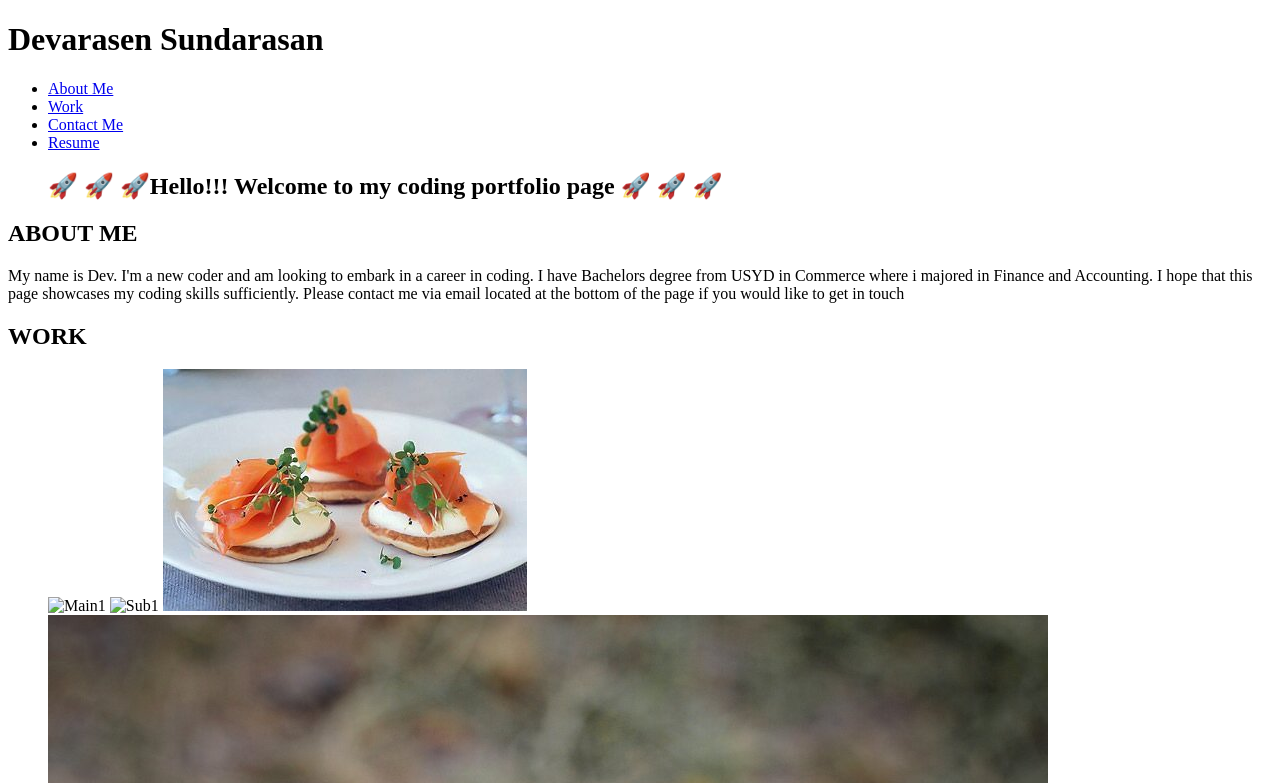
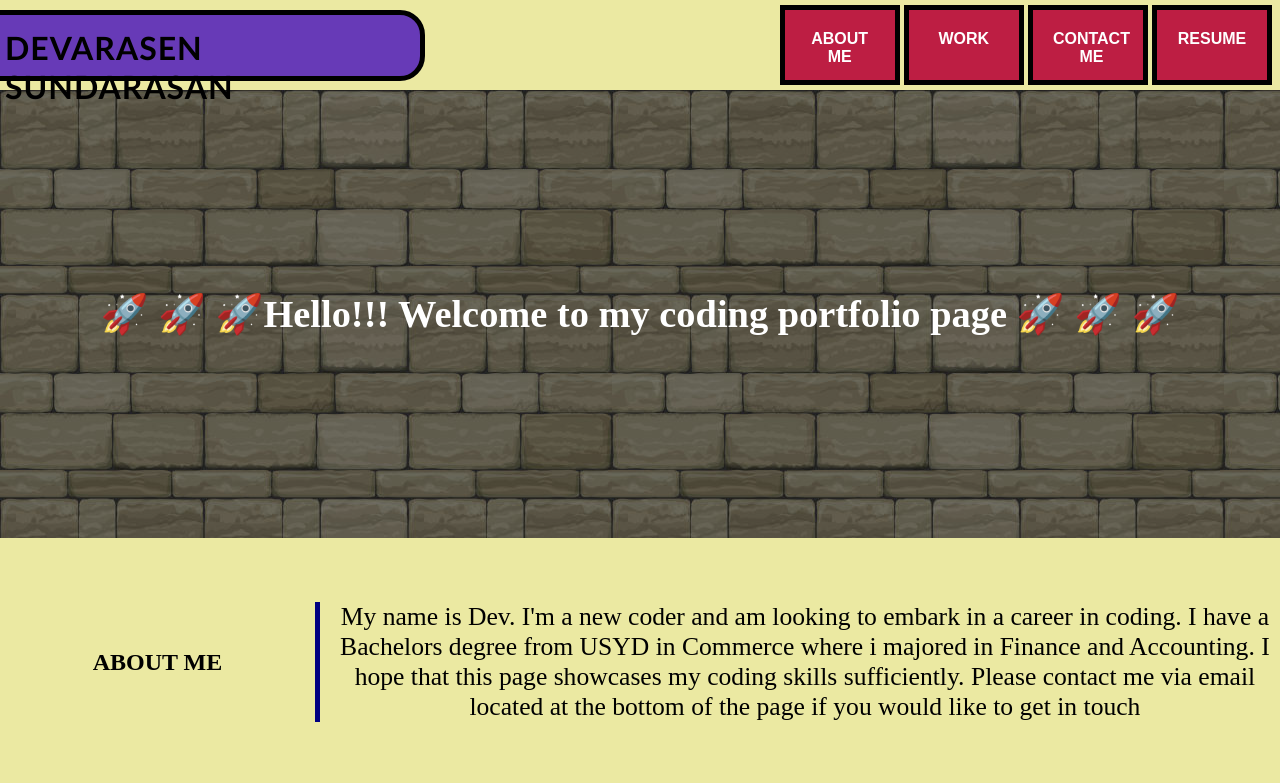
Before and after one commit to Devarasen/module2-challenge-dev, a plain HTML site: page index.html in a window 1280 px wide. Shown: the top 783 px of the page. Drawn offline with Linux system fonts and the light colour scheme.

Commit message:
CSS added

```diff
--- a/assets/style.css
+++ b/assets/style.css
@@ -0,0 +1,224 @@
+:root {
+    --black: #000000;
+}
+
+* {
+    box-sizing: border-box;
+    padding: 0;
+    margin: 0;
+    background-color: #ebe9a2;
+}
+
+/* setting header properties */
+.header {
+    padding: 5px;
+    font-family: 'Trebuchet MS', 'Lucida Sans Unicode', 'Lucida Grande', 'Lucida Sans', Arial, sans-serif;
+    background-color: #ebe9a2;
+    width: 100%;
+}
+
+
+/* setting header title properties */
+.header h1 {
+    display: flex;
+    flex-wrap: wrap;
+    float: left;
+    background: #673AB7;
+    height: 71px;
+    width: 430px;
+    margin-left: -10px;
+    padding-left: 5px;
+    padding-top: 13px;
+    margin-top: 5px;
+    border: 5px solid black;
+    border-top-right-radius: 25px;
+    border-bottom-right-radius: 25px;
+    text-transform: uppercase;
+    letter-spacing: 1px;
+}
+
+/* setting nav bar on top right */
+header nav ul{
+    list-style: none;
+    padding: 0;
+    margin: 0;
+    text-align:right;
+    padding-right: 3px;
+}
+
+nav li {
+    box-sizing:unset;
+    display: inline-block;
+}
+
+nav a{
+    text-decoration: none;
+    background: #bd1e43;
+    color: #fff;
+    width: 120px;
+    height: 80px;
+    display: inline-flex;
+    padding: 20px 20px;
+    text-transform: uppercase;
+    font-weight: bold;
+    font-family: Arial, Helvetica, sans-serif;
+    border: 5px solid black;
+    text-align: center;
+    justify-content: space-evenly;
+}
+
+nav a:hover{
+    background: #353640;
+}
+
+
+/* adding properties and text to placeholder image below navbar*/
+.topimage{
+    width: 100%;
+    height:35vw;
+    background-image: url(./StockPhotoTexture.jpg);
+    display:flex;
+    flex-wrap: wrap;
+    margin-left: 0px;
+}
+
+.welcome{
+    width: 100%;
+    height: 100%;
+    font-size: 35px;
+    color: white;
+    display: flex;
+    justify-content: center;
+    flex-direction: column;
+    align-items: center;
+    font-size: 3vw;
+    background-color: rgb(0, 0, 0, 0.5);
+}
+
+
+/* Menu classess flexbox layout */
+.menuItem {
+    display: flex;
+    justify-content: space-between;
+    padding-top: 5%;
+}
+
+.menuTitle {
+    width: 25%;
+    display: flex;
+    align-items: center;
+    justify-content: center;
+    border-right: 5px solid navy;
+}
+
+.menuContent {
+    display: flex;
+    align-items: center;
+    justify-content: center;
+    width: 74%;
+    font-size: 2vw;
+}
+
+
+/* Work section images coding */
+.Work2 img{
+    width: 30%;
+    display: flex;
+    flex-direction: row;
+    flex-shrink: inherit;
+    justify-content: space-around;
+}
+
+/* contact me horizontal list */
+
+.menuContent{
+    list-style: none;
+    padding: 0;
+    margin: 0;
+    text-align:center;
+    padding-right: 3px;
+    color: #000000;
+}
+
+.menuContent li {
+    padding: 10px;
+    font-size: 15px;
+    align-content: center;
+}
+
+#contact_me ul li{
+    font-size: 2vw;
+    border: 5px solid black;
+    border-radius: 25px;
+    justify-content: space-evenly;
+    margin-right: 20px;
+}
+
+
+/* footer style */
+
+footer {
+    padding-top: 150px;
+    padding-bottom: 50px;
+    font-size: 18px;
+    color: #000000;
+    display: flex;
+    justify-content: center;
+}
+
+
+/* media queries for different devices */
+
+@media all and (min-width: 1024px) and (max-width: 1280px) {
+    .menuContent {
+        color:black;
+    }
+ }
+
+@media all and (min-width: 768px) and (max-width: 1024px) {
+    .menuContent {
+        color: var(--black);
+    }
+ }
+
+@media all and (min-width: 480px) and (max-width: 768px) {
+    .menuItem {
+        flex-wrap: wrap;
+    }
+
+    .menuTitle {
+        border-radius: 5px solid var(--black);
+        width: 100%;
+    }
+
+    .menuContent {
+        width: 100%;
+        color: turquoise;
+    }
+    .menuTitle {
+        border: 5px solid navy;
+        margin-bottom: 10px;
+        padding: 10px;
+    }
+ }
+
+@media all and (max-width: 480px) {
+    .menuItem {
+        flex-wrap: wrap;
+    }
+
+    .menuTitle {
+        border-radius: 5px solid var(--black);
+        width: 100%;
+    }
+
+    .menuContent {
+        width: 100%;
+        color: turquoise;
+    }
+    .menuTitle {
+        border: 5px solid navy;
+        margin-bottom: 10px;
+        padding: 10px;
+    }
+ }
--- a/index.html
+++ b/index.html
@@ -24,7 +24,7 @@
                     <a href=#contact_me>Contact Me</a>
                 </li>
                 <li>
-                    <a href="./assets/Devarasen Sundarasan Resume 2022.pdf" id="Resume">Resume</a>
+                    <a href="./assets/Devarasen Sundarasan Resume 2022.pdf">Resume</a>
                 </li>
             </ul>
         </nav>
@@ -41,7 +41,7 @@
                 <h2> ABOUT ME </h2>
             </div>
             <div class="menuContent">
-                <p class="About_Me2">My name is Dev. I'm a new coder and am looking to embark in a career in coding. I have Bachelors degree from USYD in Commerce where i majored in Finance and Accounting. I hope that this page showcases my coding skills sufficiently. Please contact me via email located at the bottom of the page if you would like to get in touch</p>
+                <p class="About_Me2">My name is Dev. I'm a new coder and am looking to embark in a career in coding. I have a Bachelors degree from USYD in Commerce where i majored in Finance and Accounting. I hope that this page showcases my coding skills sufficiently. Please contact me via email located at the bottom of the page if you would like to get in touch</p>
             </div>
         </section>
 
@@ -75,7 +75,7 @@
 
     </main>
     <footer class="footer">
-        <h4>Made with ❤️️ by Dev</h4>
+        <h4>🚀Created by Dev🚀</h4>
     </footer>
 </body>
 </html>
```
